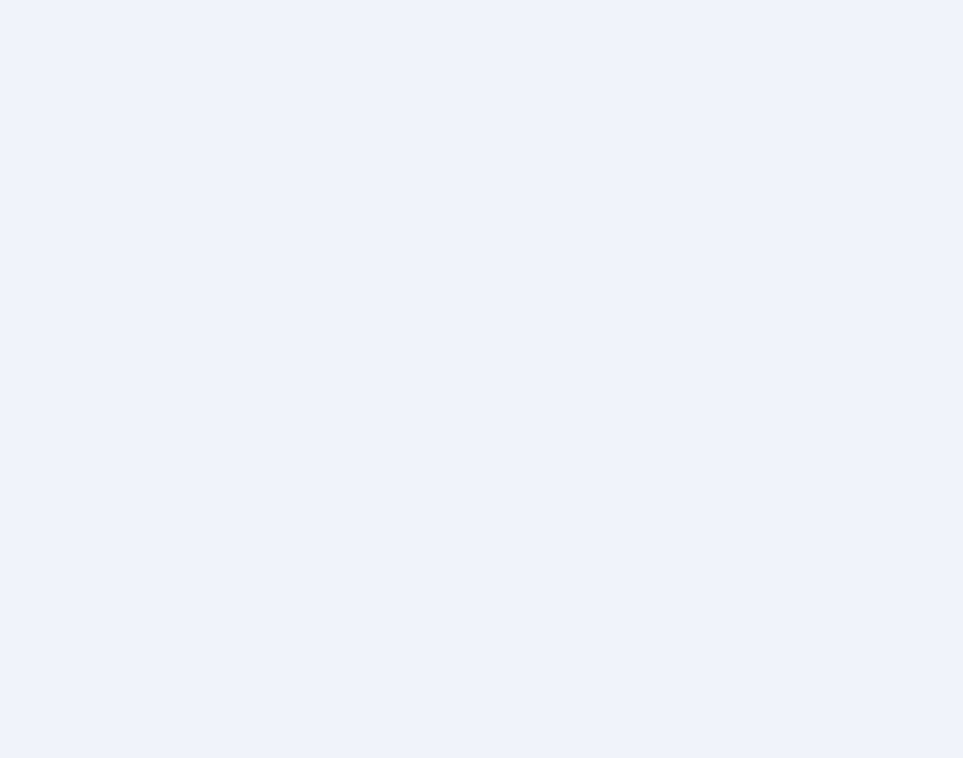
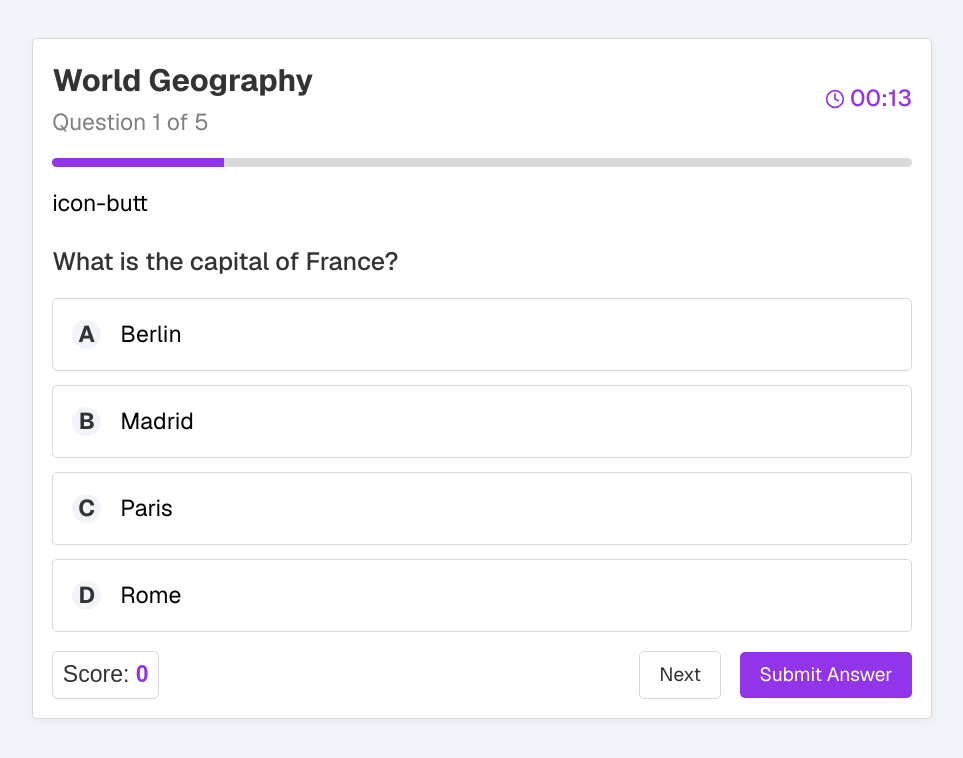
Before and after one commit to ixtk/ai-quizzer, a React (Vite) app in the folder frontend/: page /startedQuiz in a window 1280 px wide. Before the commit this address had no page. Shown: the top 758 px of the page, without its empty margins (158-1121 px from the left). Built offline with nearby package versions, Linux system fonts and the light colour scheme.

Commit message:
each question page+ progressbar

```diff
--- a/frontend/src/App.css
+++ b/frontend/src/App.css
@@ -94,6 +94,7 @@ label{
 .btn-secondary {
   background-color: var(--gray-100);
   color: var(--black);
+  margin-left: var(--card-spacing);
 }
 
 .btn-secondary:hover {
@@ -129,8 +130,10 @@ textarea {
 .badge-success {
   background-color: var(--green-700);
   color: var(--white);
+  margin-left: var(--card-spacing);
 }
 
+/* ! generate quiz css */
 .back-link {
   margin-bottom: 1rem;
   display: flex;
@@ -139,7 +142,6 @@ textarea {
   text-decoration: none;
   gap: 0.5rem;
 }
-
 .create-quiz-form {
   margin-bottom: 1rem;
 }
@@ -225,7 +227,7 @@ textarea {
   max-width: 80%;
   margin: 0;
   font-weight: 500;
-  color: #333;
+  color: var(--gray-700);
   font-size: 1.3rem;
 }
 
@@ -237,7 +239,7 @@ textarea {
   margin: 0;
   display: flex;
   justify-content: space-between;
-  background-color: #f4f0fa;
+  background-color: #f8e9f8;
   padding: 1.5rem;
   border-radius: 5px 5px 0 0;
 }
@@ -281,6 +283,9 @@ textarea {
   align-items: center;
   gap: 1rem;
 }
+.option-div button:hover {
+  background-color: var(--gray-100);
+}
 .opt-letter {
   border-radius: 50%;
   background-color: var(--gray-100);
@@ -292,3 +297,125 @@ textarea {
  justify-content: center;
  align-items: center;
 }
+
+/* ! ----------------started quiz css------------------ */
+.sq-container {
+  max-width: 900px;
+  margin: 2rem auto;
+  padding: var(--card-spacing);
+  background: var(--white);
+  border: 1px solid var(--gray-300);
+  border-radius: var(--border-radius);
+  box-shadow: 0 2px 8px rgba(0, 0, 0, 0.05);
+}
+
+.sq-header {
+  display: flex;
+  justify-content: space-between;
+  align-items: center;
+  margin-bottom: var(--card-spacing);
+}
+
+.sq-title {
+  margin: 0;
+  font-size: 1.6rem;
+  color: var(--gray-700);
+}
+
+.sq-subtitle {
+  margin: 0.25rem 0 0;
+  color: var(--gray-500);
+}
+
+.sq-timer {
+  display: flex;
+  align-items: center;
+  gap: 0.25rem;
+  color: var(--purple-700);
+  font-weight: 500;
+}
+
+.sq-progress-bar {
+  width: 100%;
+  height: 0.5rem;
+  background: var(--gray-300);
+  border-radius: var(--border-radius);
+  overflow: hidden;
+  margin-bottom: var(--card-spacing);
+}
+
+.sq-progress-fill {
+  height: 100%;
+  background: var(--purple-700);
+  transition: width 0.3s ease;
+}
+
+
+.sq-question-box {
+  margin-bottom: var(--card-spacing);
+}
+
+.sq-question-text {
+  font-size: 1.3rem;
+  font-weight: 500;
+  color: var(--gray-700);
+  margin-bottom: var(--card-spacing);
+}
+
+.sq-options {
+  display: flex;
+  flex-direction: column;
+  gap: 0.75rem;
+}
+
+.sq-option-btn {
+  display: flex;
+  align-items: center;
+  gap: 1rem;
+  padding: var(--card-spacing);
+  border: 1px solid var(--gray-300);
+  border-radius: var(--border-radius);
+  background: var(--white);
+  cursor: pointer;
+  font: inherit;
+}
+
+.sq-option-btn:hover {
+  background: var(--gray-100);
+}
+
+.sq-opt-letter {
+  width: 1.5rem;
+  height: 1.5rem;
+  border-radius: 50%;
+  background: var(--gray-100);
+  display: flex;
+  align-items: center;
+  justify-content: center;
+  color: var(--gray-700);
+  font-weight: bold;
+}
+
+.sq-footer {
+  display: flex;
+  justify-content: space-between;
+  align-items: center;
+}
+
+.sq-btn-next {
+  font-size: 1rem;
+}
+
+.sq-btn-submit {
+  font-size: 1rem;
+  min-width: 8rem;
+  margin-left: var(--card-spacing);
+}
+.score-count{
+  color: var(--purple-700);
+  font-weight: 600;
+}
+.score-btn{
+  padding: 0.5rem;
+  border-radius: var(--border-radius);
+}
--- a/frontend/src/App.jsx
+++ b/frontend/src/App.jsx
@@ -2,12 +2,14 @@ import "./App.css"
 import { Routes, Route } from "react-router"
 import HomePage from "./Pages/HomePage"
 import GenerateQuiz from "./Pages/generate-quiz/GenerateQuiz"
+import StartedQuiz from "./Pages/generate-quiz/StartedQuiz"
 
 function App() {
   return (
     <Routes>
       <Route index element={<HomePage />} />
       <Route path="/generateQuiz" element={<GenerateQuiz />} />
+      <Route path="/startedQuiz" element={<StartedQuiz />} />
     </Routes>
   )
 }
--- a/frontend/src/Pages/generate-quiz/GenerateQuiz.jsx
+++ b/frontend/src/Pages/generate-quiz/GenerateQuiz.jsx
@@ -79,9 +79,12 @@ function GenerateQuiz() {
               </p>
             </div>
             <div className="option-div">
-              {q.options.map(opt => (
-                <button>
-                  <div className="opt-letter">A</div> {opt}
+              {q.options.map((opt, index) => (
+                <button key={index} className="opt-btn">
+                  <div className="opt-letter">
+                    {String.fromCharCode(65 + index)}
+                  </div>
+                  {opt}
                 </button>
               ))}
             </div>
--- /dev/null
+++ b/frontend/src/Pages/generate-quiz/StartedQuiz.jsx
@@ -0,0 +1,71 @@
+import React, { useState } from "react"
+import { Clock } from "lucide-react"
+import "../../App.css"
+import questionsData from "./questions.json"
+
+function StartedQuiz() {
+  const [current, setCurrent] = useState(0)
+  const total = questionsData.length
+
+  const handleNext = () => {
+    if (current < total - 1) {
+      setCurrent(current + 1)
+    }
+  }
+
+  const progressPercent = ((current + 1) / total) * 100
+
+  const q = questionsData[current]
+
+  return (
+    <div className="sq-container">
+      <header className="sq-header">
+        <div>
+          <h1 className="sq-title">World Geography</h1>
+          <p className="sq-subtitle">
+            Question {current + 1} of {total}
+          </p>
+        </div>
+        <div className="sq-timer">
+          <Clock size={20} /> 00:13
+        </div>
+      </header>
+      <div className="sq-progress-bar">
+        <div
+          className="sq-progress-fill"
+          style={{ width: `${progressPercent}%` }}
+        />
+      </div>
+      icon-butt
+      <div className="sq-question-box">
+        <p className="sq-question-text">{q.text}</p>
+        <div className="sq-options">
+          {q.options.map((opt, i) => (
+            <button className="sq-option-btn">
+              <div className="sq-opt-letter">{String.fromCharCode(65 + i)}</div>
+              <span>{opt}</span>
+            </button>
+          ))}
+        </div>
+      </div>
+      <footer className="sq-footer">
+        <button className="score-btn btn-outline">
+          Score: <span className="score-count">0</span>
+        </button>
+        <div>
+          <button
+            className="btn btn-outline sq-btn-next"
+            onClick={handleNext}
+            disabled={current === total - 1}
+          >
+            Next
+          </button>
+          <button className="btn btn-primary sq-btn-submit">
+            Submit Answer
+          </button>
+        </div>
+      </footer>
+    </div>
+  )
+}
+export default StartedQuiz
```
